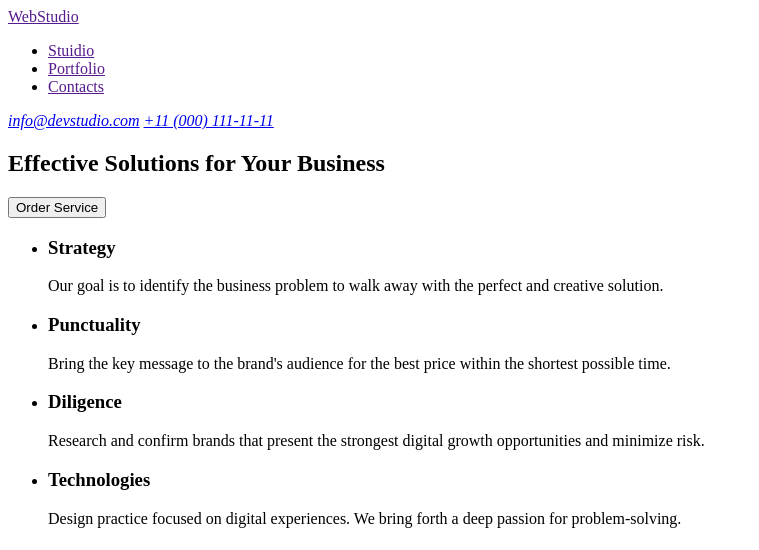
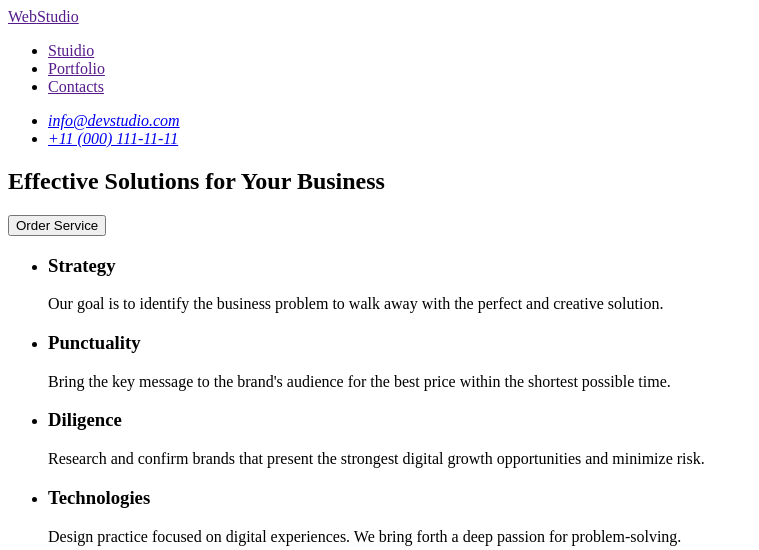
Before and after one commit to YVolkov404/goit-markup-hw-01, a plain HTML site: page index.html in a window 1280 px wide. Shown: the top 550 px of the page, without its empty margins (0-759 px from the left). Drawn offline with Linux system fonts and the light colour scheme.

Commit message:
Commit page markup realized - pre-final

```diff
--- a/index.html
+++ b/index.html
@@ -17,8 +17,10 @@
         </ul>
       </nav>
       <address>
-        <a href="mailto:info@devstudio.com">info@devstudio.com</a>
-        <a href="tel:+110001111111">+11 (000) 111-11-11</a>
+        <ul>
+          <li><a href="mailto:info@devstudio.com">info@devstudio.com</a></li>
+          <li><a href="tel:+110001111111">+11 (000) 111-11-11</a></li>
+        </ul>
       </address>
     </header>
     <main>
@@ -27,6 +29,7 @@
         <button type="button">Order Service</button>
       </section>
       <section>
+        <h2 hidden></h2>
         <ul>
           <li>
             <h3>Strategy</h3>
@@ -134,7 +137,7 @@
       </section>
     </main>
     <footer>
-      <h2><span>Web</span>Studio</h2>
+      <a href=""> <span>Web</span>Studio </a>
       <p>
         Increase the flow of customers and sales for your business with digital
         marketing & growth solutions.
```
